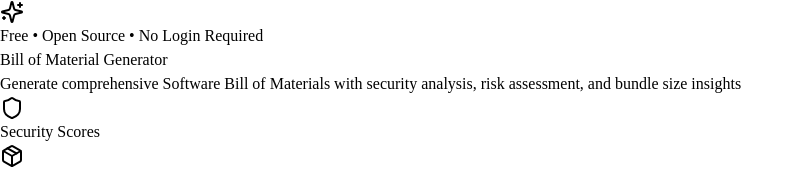
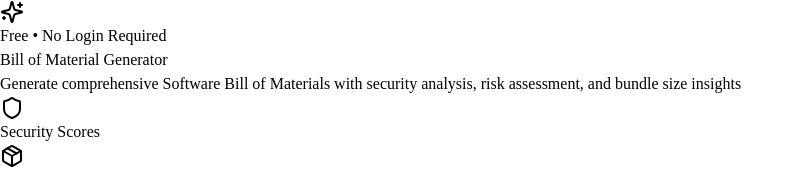
Before and after one commit to marcelbaklouti/billofmaterial, a Next.js app in the folder apps/web/: page / in a window 1280 px wide. Shown: the top 169 px of the page, without its empty margins (0-804 px from the left). Built offline with nearby package versions, Linux system fonts and the light colour scheme.

Commit message:
removed false open source flag

```diff
--- a/apps/web/components/sbom-generator.tsx
+++ b/apps/web/components/sbom-generator.tsx
@@ -118,7 +118,7 @@ export function SBOMGenerator() {
       <div className="text-center space-y-4 py-8">
         <div className="inline-flex items-center gap-2 px-4 py-2 rounded-full bg-primary/10 text-primary text-sm font-medium mb-4">
           <Sparkles className="w-4 h-4" />
-          <span>Free • Open Source • No Login Required</span>
+          <span>Free • No Login Required</span>
         </div>
 
         <h1 className="text-5xl md:text-6xl font-bold tracking-tight bg-gradient-to-br from-foreground to-muted-foreground bg-clip-text text-transparent">
```
